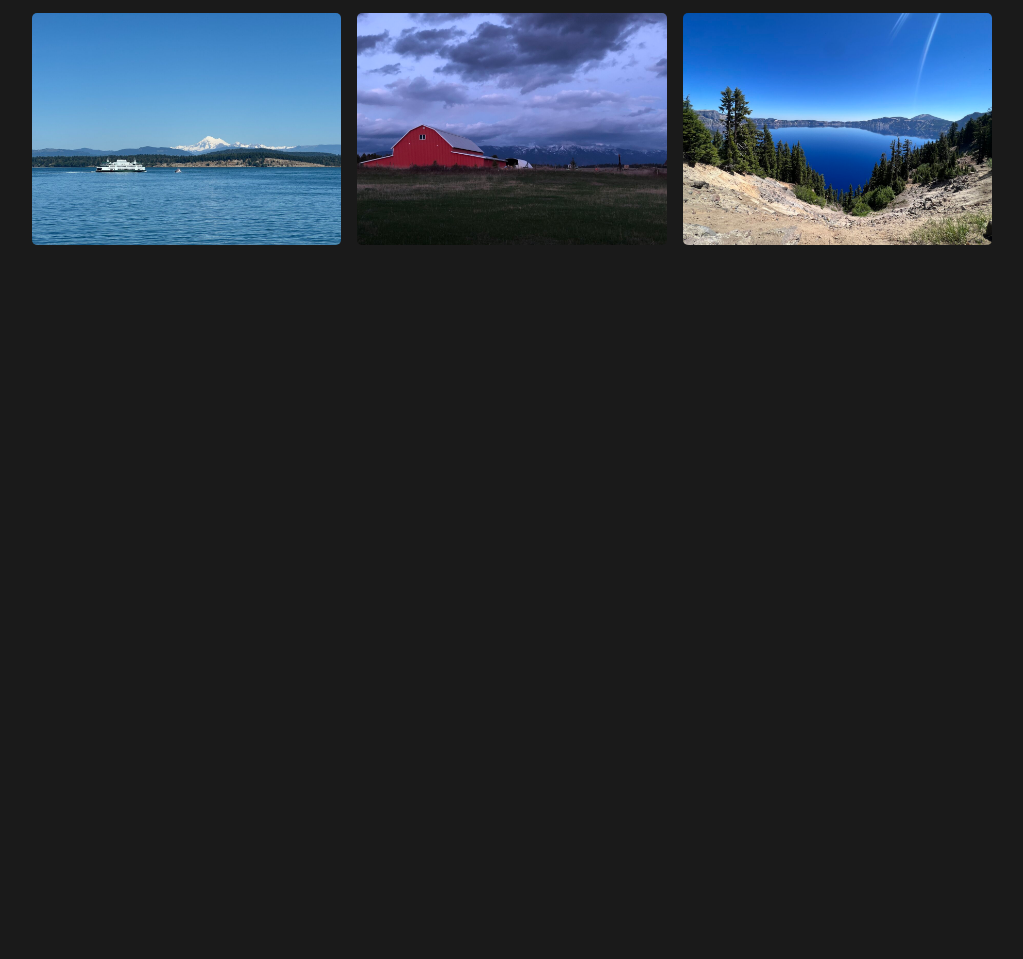
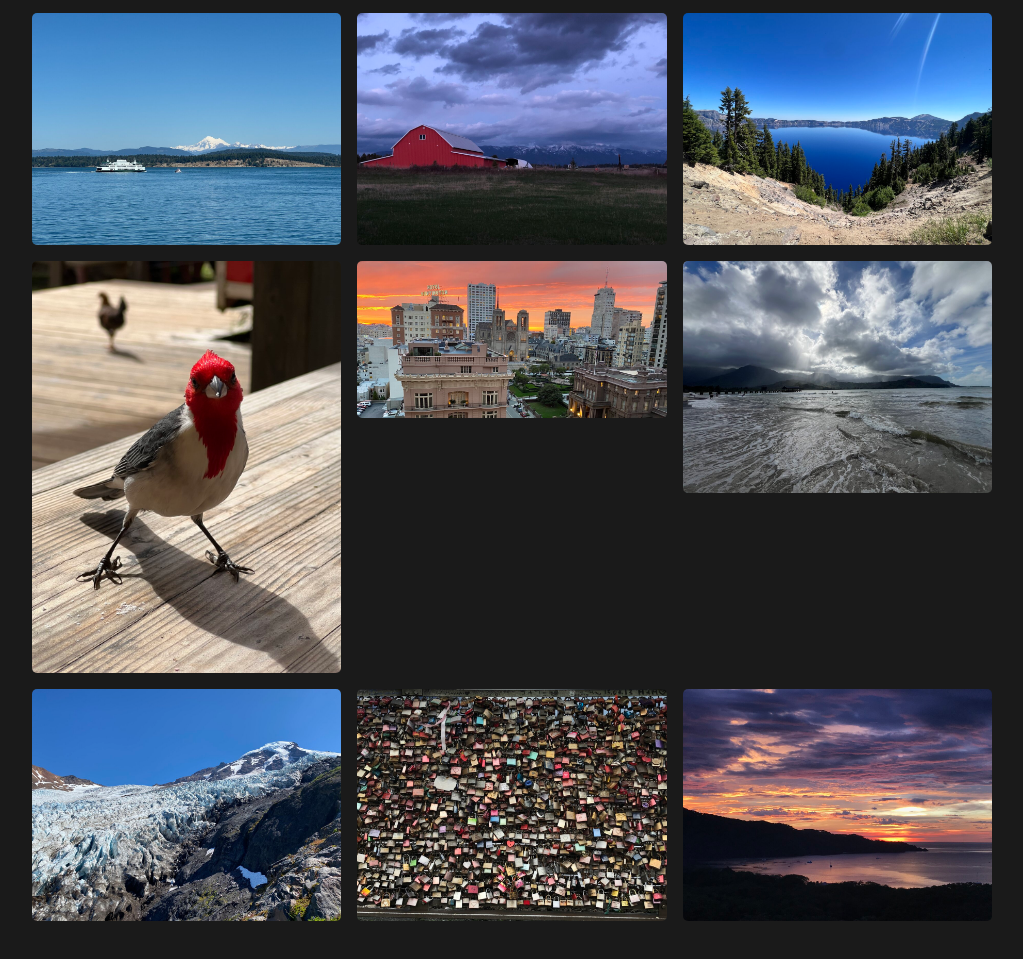
Before and after one commit to JonathanWThom/jonathanthom, a website: page photos.html in a window 1280 px wide. Shown: the part 669-1628 px from the top of the page, without its empty margins (128-1151 px from the left). Before the commit the page ends 962 px from the top, so only its background shows below. Drawn offline with Linux system fonts and the light colour scheme.

Commit message:
new pics

```diff
--- a/photos.html
+++ b/photos.html
@@ -30,6 +30,12 @@
             <img src="/photos/optimized/IMG_8192.jpg" alt="A Washington State Ferry somewhere near the San Juan Islands, with Mount Baker in the background." tabindex="0" title="A Washington State Ferry somewhere near the San Juan Islands, with Mount Baker in the background.">
             <img src="/photos/optimized/IMG_7229.jpg" alt="Dark clouds above a red barn near Kalispell, Montana, the Rocky Mountains in the background." tabindex="0" title="Dark clouds above a red barn near Kalispell, Montana, the Rocky Mountains in the background.">
             <img src="/photos/optimized/IMG_0636.jpg" alt="The bluest blue you've ever seen, at Crater Lake, Oregon." tabindex="0" title="The bluest blue you've ever seen, at Crater Lake, Oregon.">
+            <img src="/photos/optimized/IMG_0216.jpg" alt="A very curious and photogenic Red-crested Cardinal on Kauai." tabindex="0" title="A very curious and photogenic Red-crested Cardinal on Kauai.">
+            <img src="/photos/optimized/IMG_1028.jpg" alt="Sunset over San Francisco." tabindex="0" title="Sunset over San Francisco.">
+            <img src="/photos/optimized/IMG_3066.jpg" alt="Sun peaking through the clouds over Hanalei Bay, Kauai." tabindex="0" title="Sun peaking through the clouds over Hanalei Bay, Kauai.">
+            <img src="/photos/optimized/IMG_3249.jpg" alt="Coleman Glacier on Mount Baker, as seen from Heliotrope Ridge." tabindex="0" title="Coleman Glacier on Mount Baker, as seen from Heliotrope Ridge.">
+            <img src="/photos/optimized/IMG_4791.jpg" alt="The countless love locks on Hohenzollern Bridge in Cologne, Germany." tabindex="0" title="The countless love locks on Hohenzollern Bridge in Cologne, Germany.">
+            <img src="/photos/optimized/IMG_5271.jpg" alt="Sunset over the Pacific, as seen from Guanacaste Province, Costa Rica." tabindex="0" title="Sunset over the Pacific, as seen from Guanacaste Province, Costa Rica.">
         </div>
     </div>
     <div id="lightbox" class="lightbox" role="dialog" aria-modal="true" data-lightbox>
```
Also changed, not shown: photos/IMG_5271.jpg (added), photos/optimized/IMG_0216.jpg (added), photos/optimized/IMG_1028.jpg (added), photos/optimized/IMG_3066.jpg (added), photos/optimized/IMG_3249.jpg (added), photos/optimized/IMG_4791.jpg (added), photos/optimized/IMG_5271.jpg (added), 5 other files.
